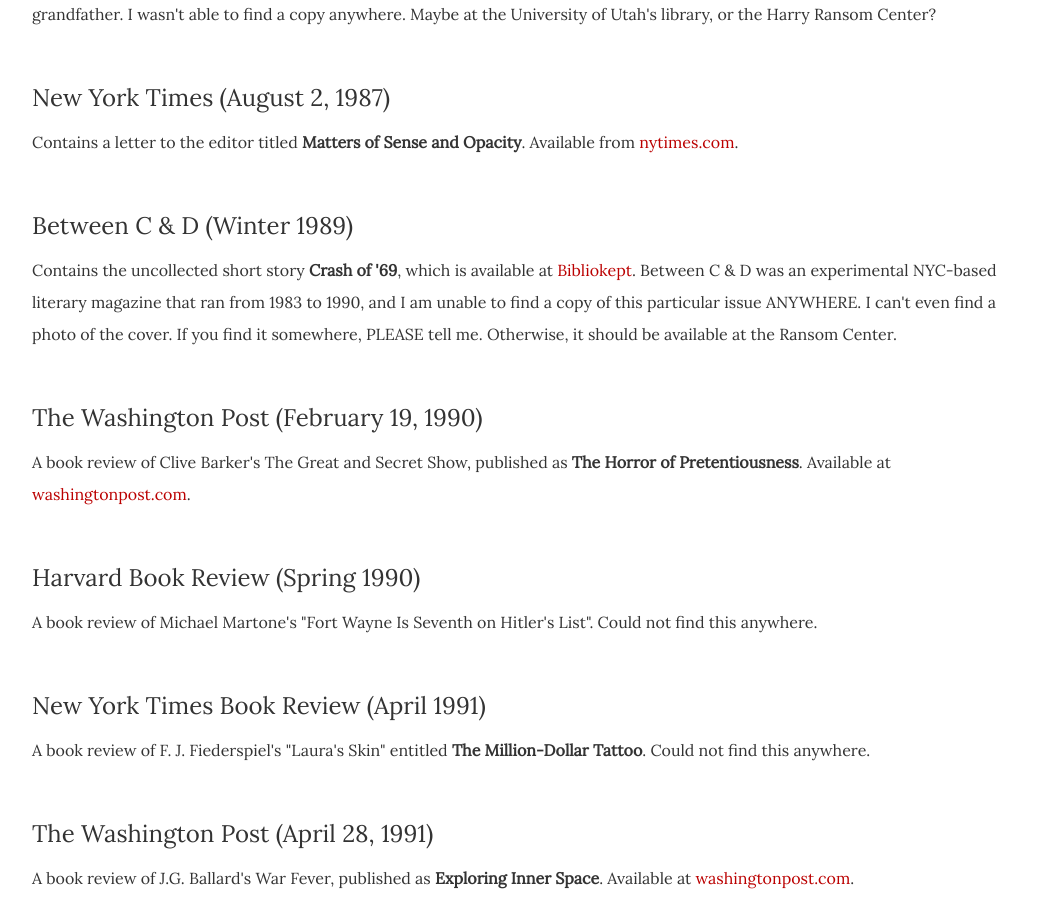
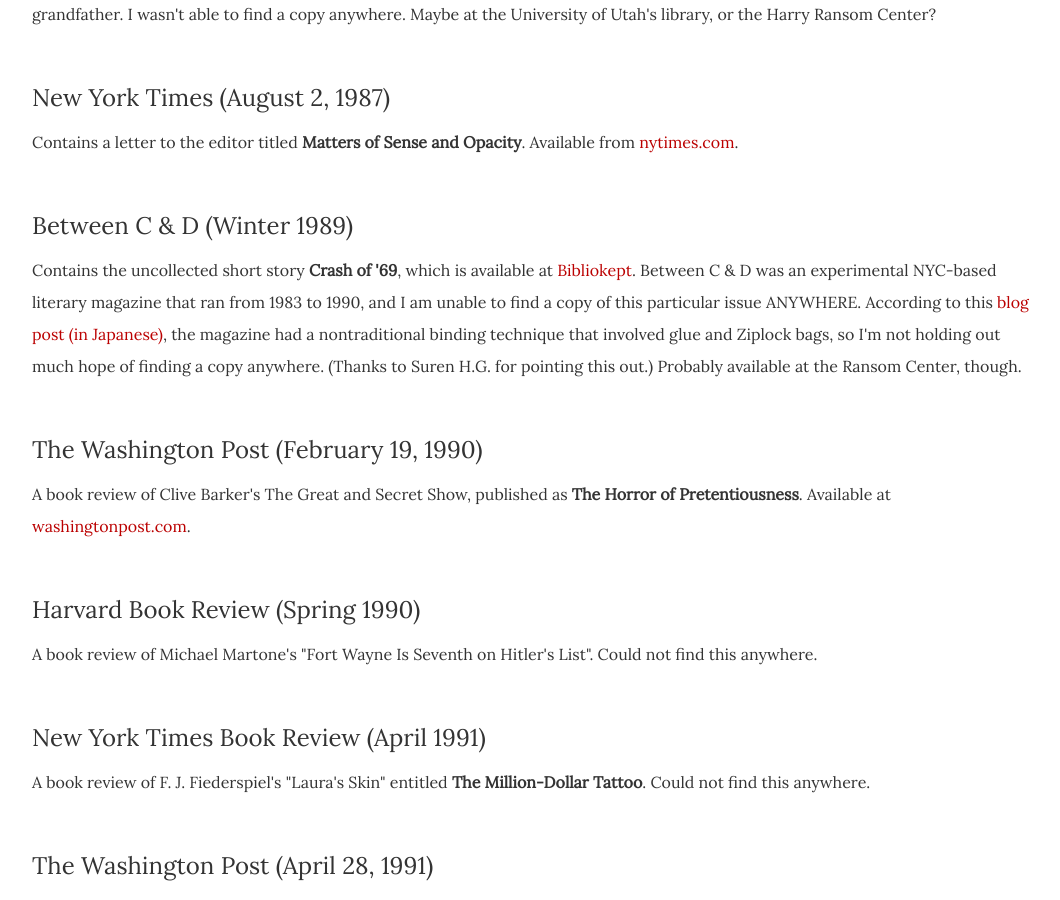
Before and after one commit to dellsystem/dellsystem.github.io, a Jekyll site: the page built from dfw.html, in a window 1280 px wide and 900 px high, scrolled down 10164 px. Shown: the whole window, without its empty margins (108-1168 px from the left). Built offline with Jekyll 4.4.1, drawn with Linux system fonts in a browser that asks for light colours; some of the changed text lies outside the part shown.

Commit message:
Update dfw.html
Just added a note about Between C & D in response to a reader email

```diff
--- a/dfw.html
+++ b/dfw.html
@@ -616,9 +616,7 @@ title: The complete works of David Foster Wallace
             href="https://biblioklept.org/2010/11/29/crash-of-69-david-foster-wallace/">Bibliokept</a>.
             Between C &amp; D was an experimental NYC-based literary magazine
             that ran from 1983 to 1990, and I am unable to find a copy of this
-            particular issue ANYWHERE. I can't even find a photo of the cover.
-            If you find it somewhere, PLEASE tell me. Otherwise, it should be
-            available at the Ransom Center.
+            particular issue ANYWHERE. According to this <a href="http://drei-punkte.cocolog-nifty.com/blog/2018/10/between-cd-2178.html">blog post (in Japanese)</a>, the magazine had a nontraditional binding technique that involved glue and Ziplock bags, so I'm not holding out much hope of finding a copy anywhere. (Thanks to Suren H.G. for pointing this out.) Probably available at the Ransom Center, though.
         </p>
     </div>
 </div>
```
Also changed, not shown: other parts of dfw.html (+1 -1 lines).
